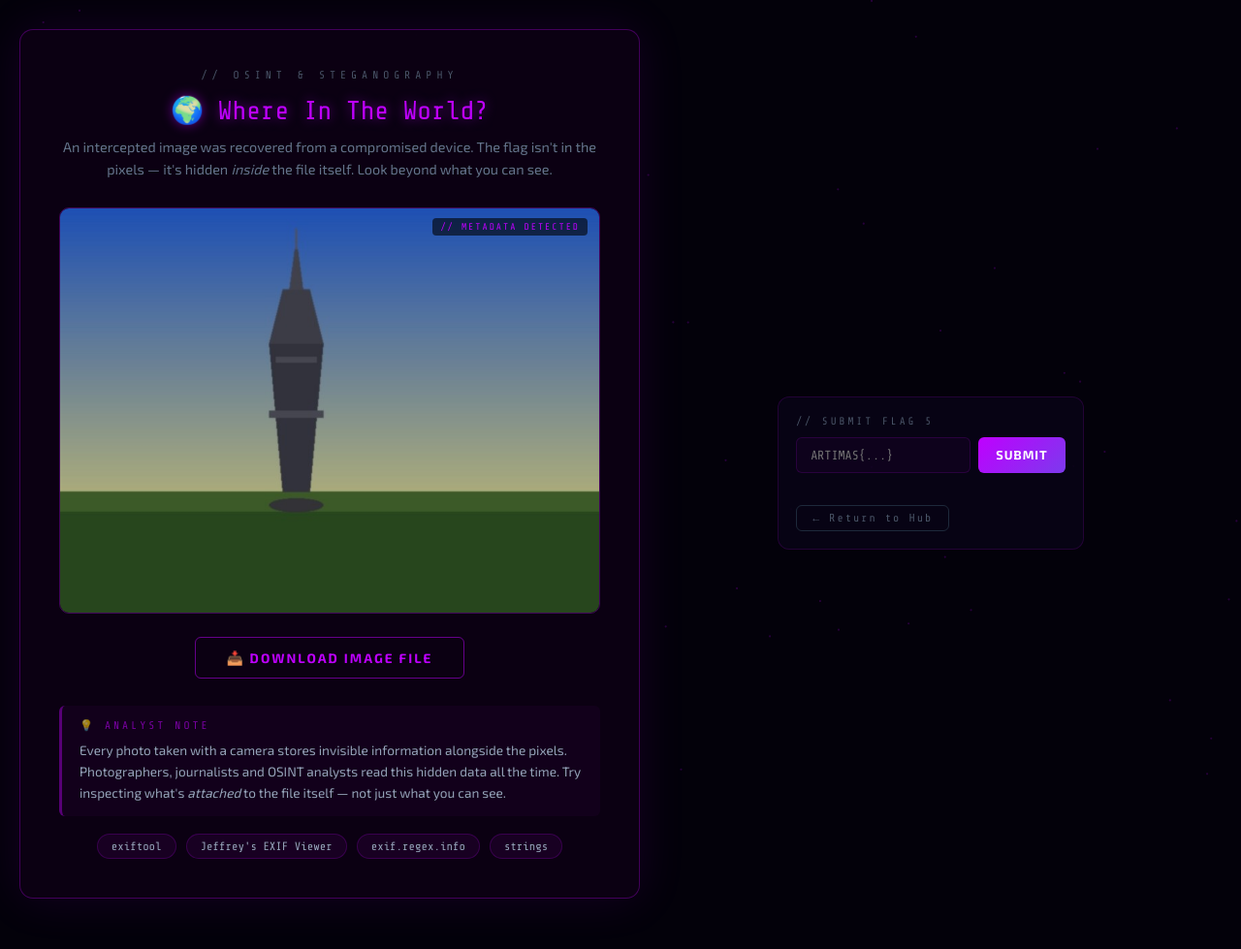
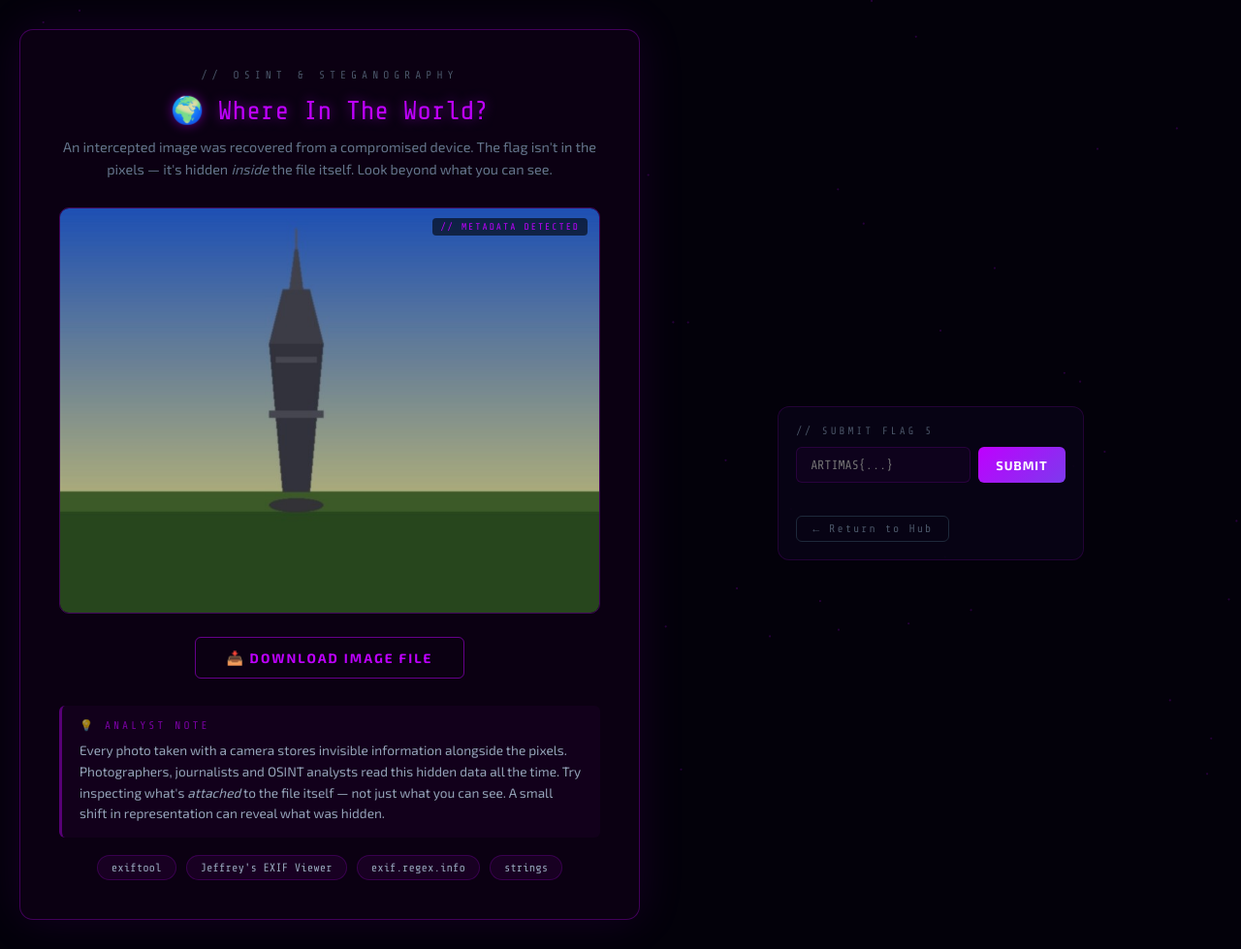
Before and after one commit to Meet-Shah10/CaptureTheFlags, a website: page flag5/index.html in a window 1280 px wide. Shown: the whole page at 97% size. Before the commit the page ends 957 px from the top, so only its background shows below. Drawn offline with nearby package versions, Linux system fonts and the light colour scheme.

Commit message:
Flag 5: update analyst note hint

```diff
--- a/flag5/index.html
+++ b/flag5/index.html
@@ -192,7 +192,8 @@
                 <span class="hint-label">💡 Analyst Note</span>
                 <span class="hint-text">Every photo taken with a camera stores invisible information alongside the
                     pixels. Photographers, journalists and OSINT analysts read this hidden data all the time. Try
-                    inspecting what's <em>attached</em> to the file itself — not just what you can see.</span>
+                    inspecting what's <em>attached</em> to the file itself — not just what you can see. A small shift in
+                    representation can reveal what was hidden.</span>
             </div>
             <div class="tags">
                 <span class="tag">exiftool</span>
```
